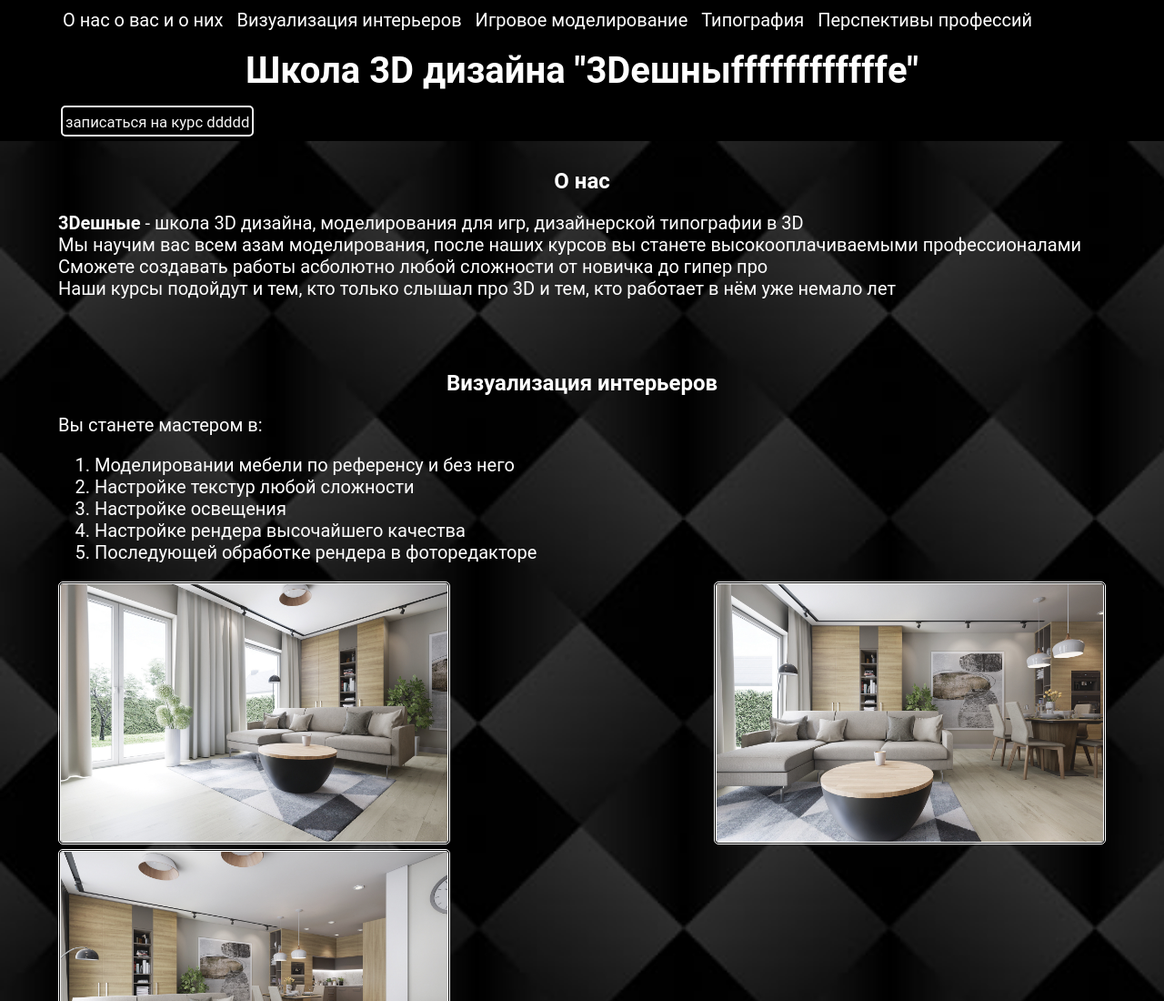
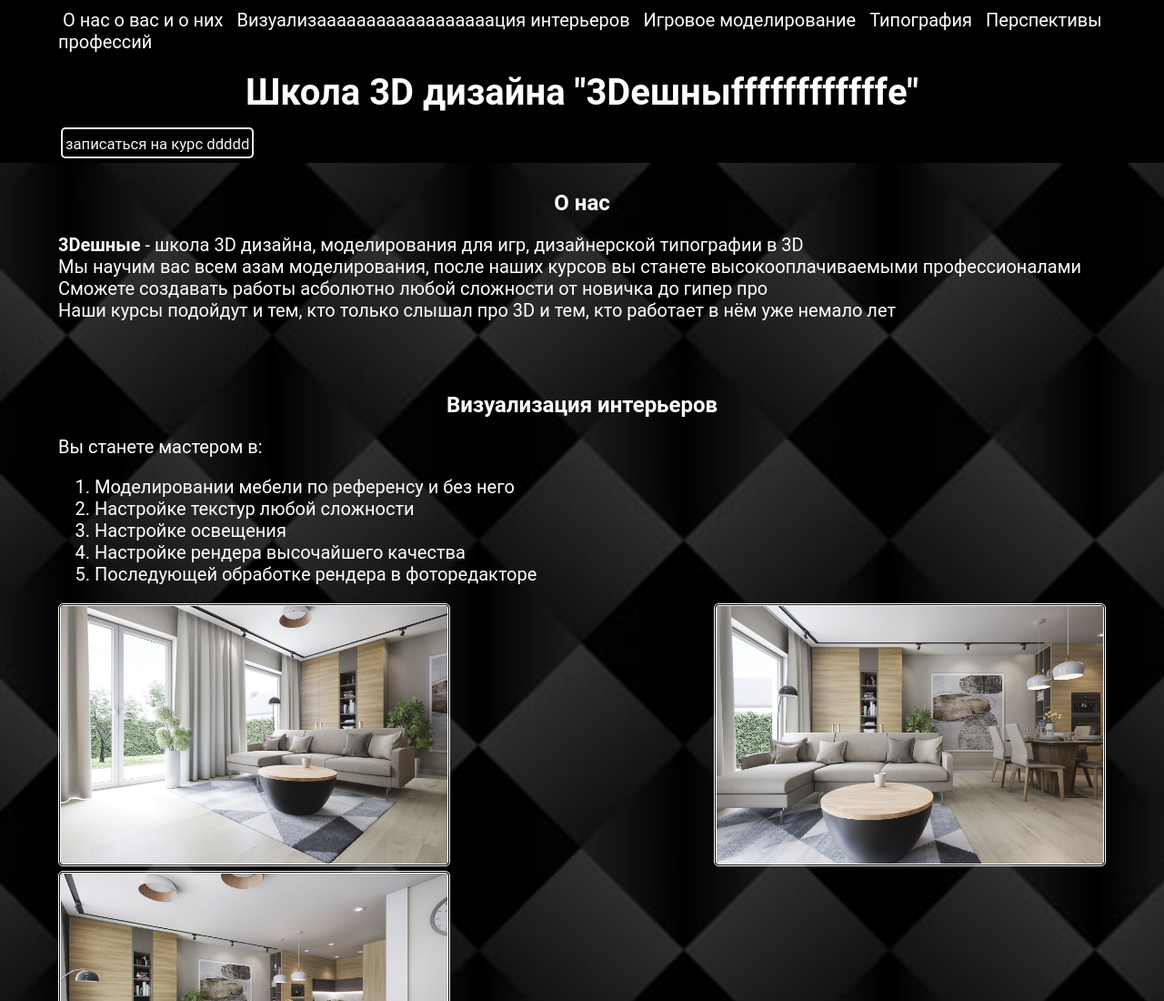
Before and after one commit to DeKasim/WEB, a plain HTML site: page index.html in a window 1280 px wide. Shown: the top 1100 px of the page at 91% size. Drawn offline with Linux system fonts and the light colour scheme.

Commit message:
pyatiy commit

```diff
--- a/index.html
+++ b/index.html
@@ -17,7 +17,7 @@
         <div class="cont1 container">
             <nav class="nav a">
                 <a href="#about">О нас о вас и о них</a>
-                <a href="#vis">Визуализация интерьеров</a>
+                <a href="#vis">Визуализaaaaaaaaaaaaaaaaaация интерьеров</a>
                 <a href="#game">Игровое моделирование</a>
                 <a href="#typo">Типография</a>
                 <a href="#pers">Перспективы профессий</a>
```
